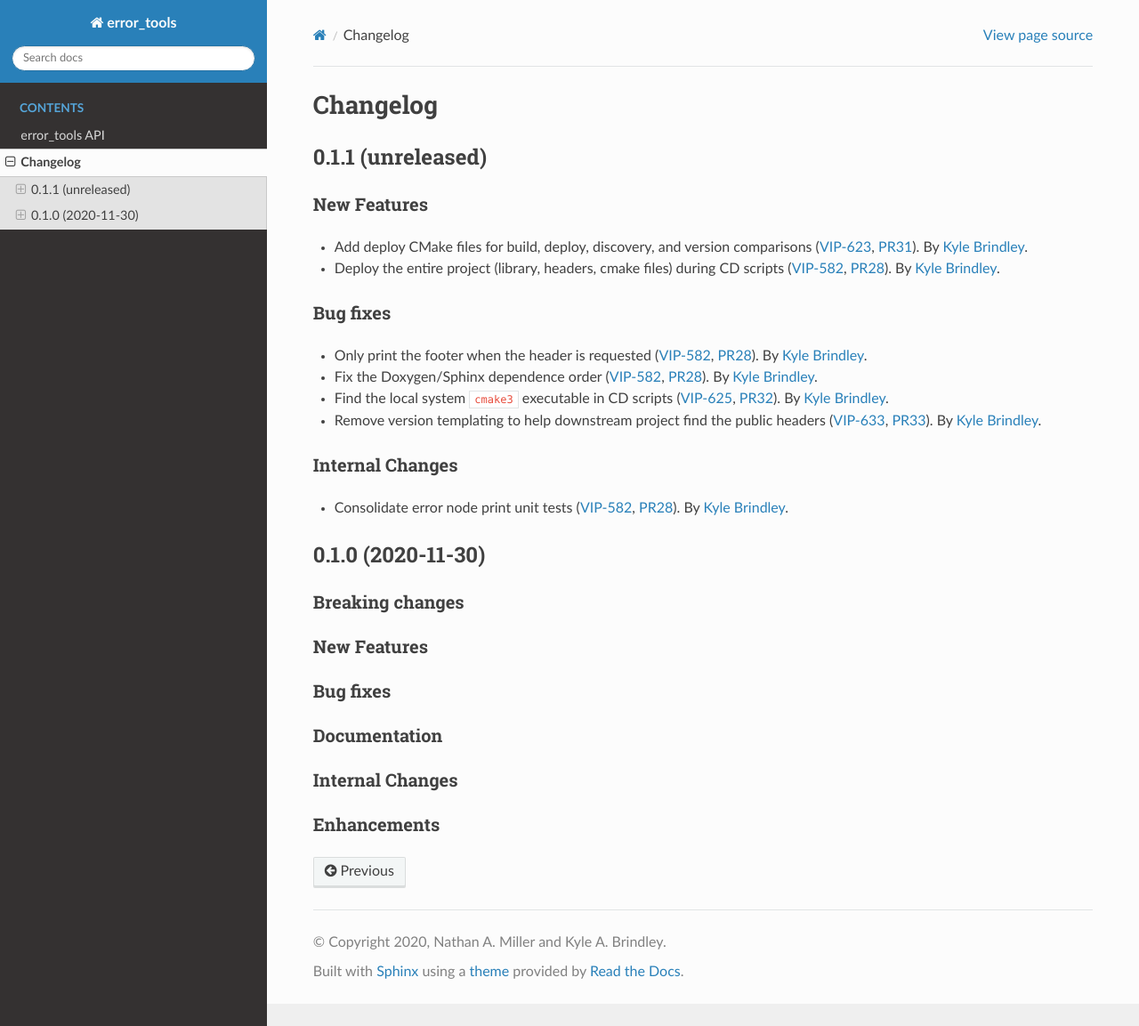
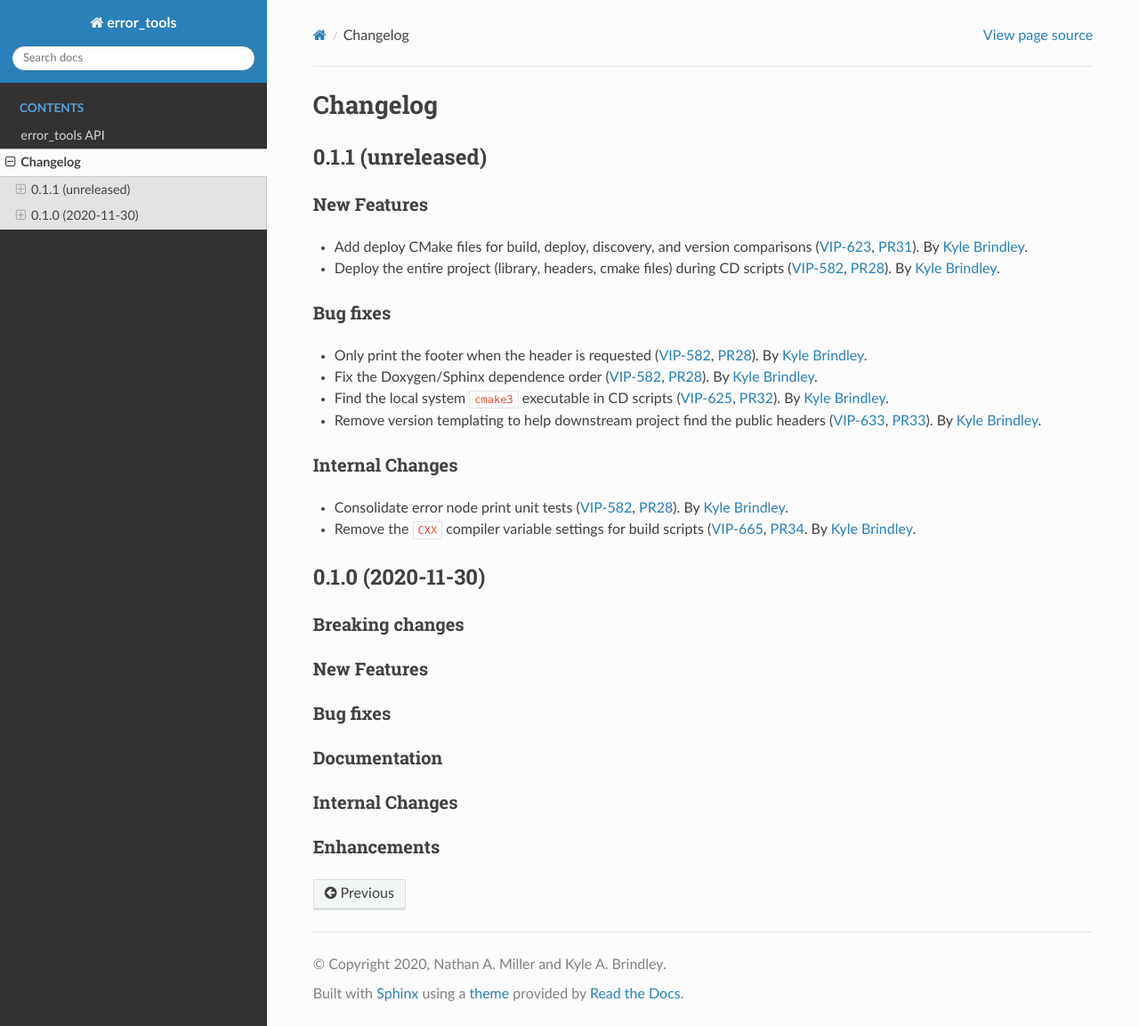
Before and after one commit to lanl/tardigrade-error-tools, a Sphinx documentation site: the page built from docs/changelog.rst, in a window 1280 px wide and 1153 px high. Shown: the whole window at 89% size. Built offline with Sphinx 7.4.7 and the Read the Docs theme 2.0.0, drawn with Linux system fonts in a browser that asks for light colours.

Commit message:
DOC: update changelog

```diff
--- a/docs/changelog.rst
+++ b/docs/changelog.rst
@@ -26,6 +26,8 @@ Bug fixes
 Internal Changes
 ================
 - Consolidate error node print unit tests (:jira:`582`, :pull:`28`). By `Kyle Brindley`_.
+- Remove the ``CXX`` compiler variable settings for build scripts (:jira:`665`,
+  :pull:`34`. By `Kyle Brindley`_.
 
 ******************
 0.1.0 (2020-11-30)
```
